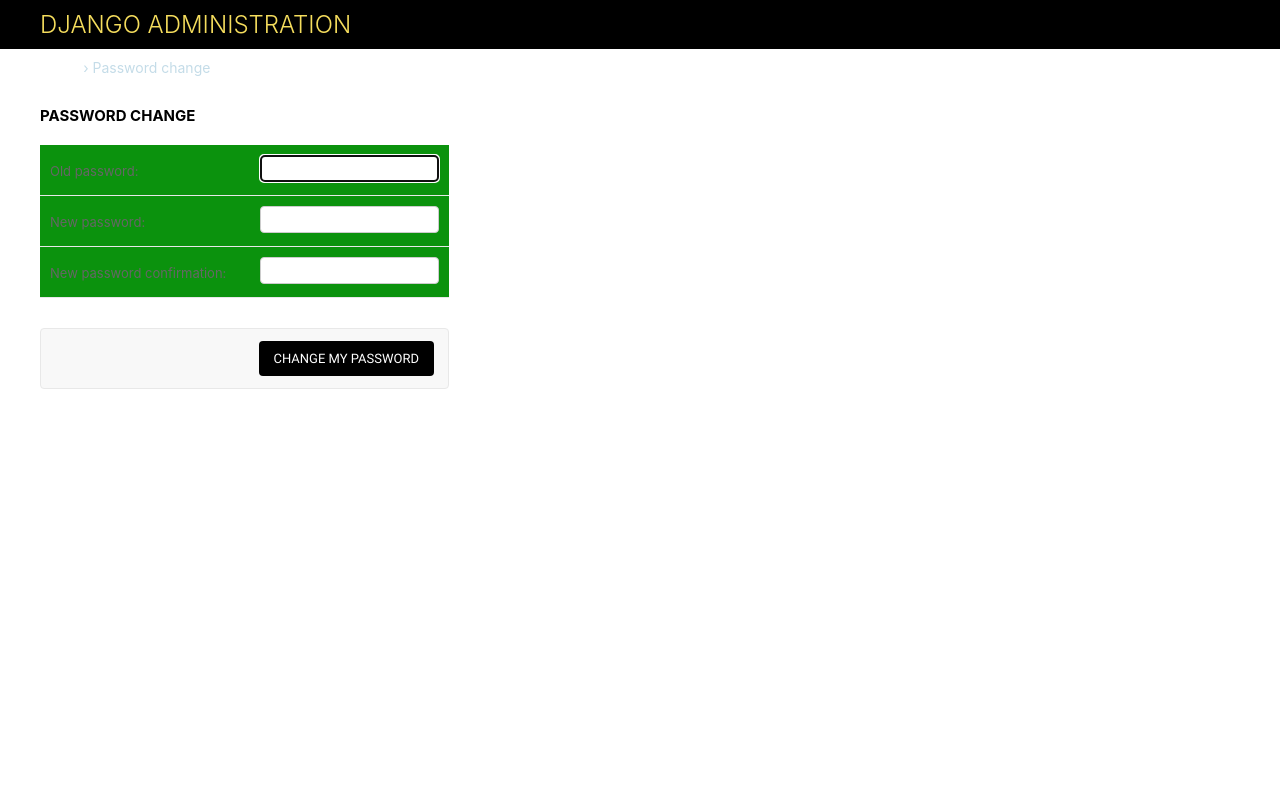
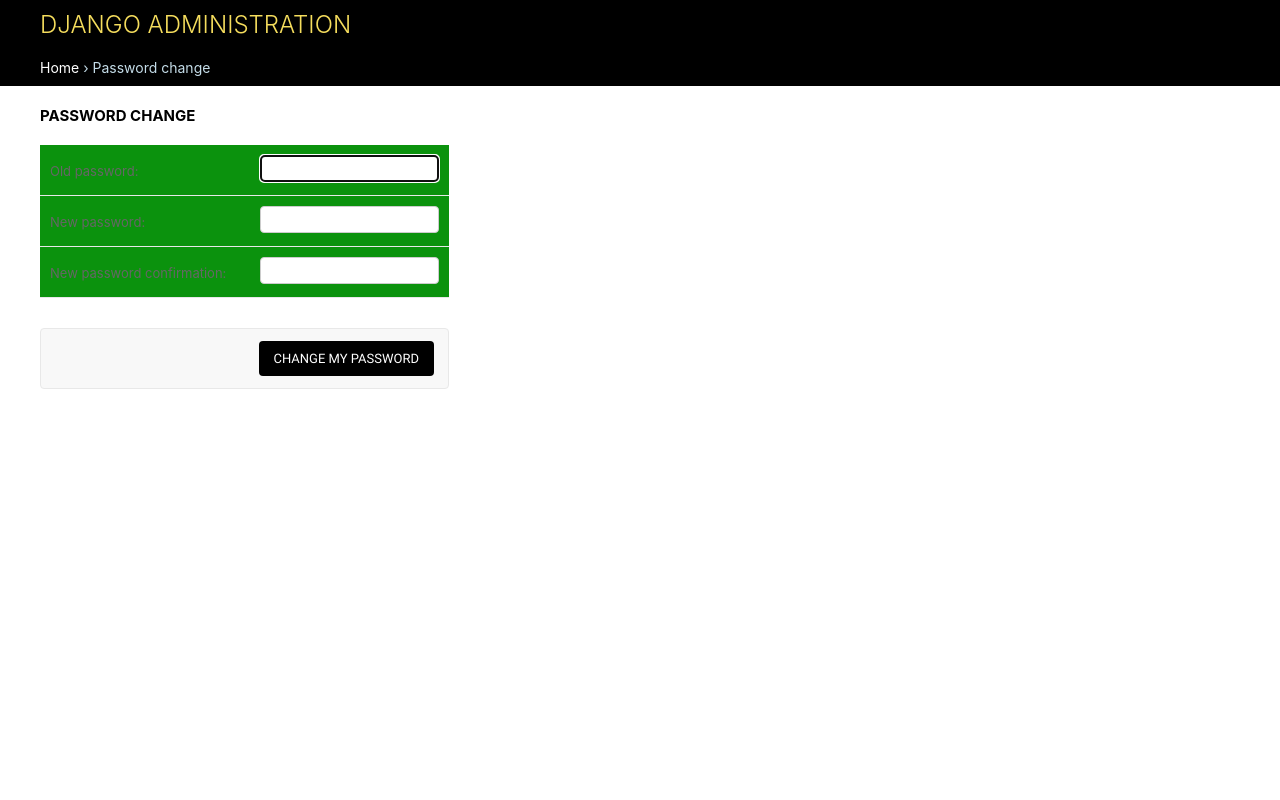
Before and after one commit to shadow-walker101/comm, a Django app: a page that uses templates/admin/base_site.html in a window 1280 px wide. Run offline with Django 3.2, Linux system fonts and the light colour scheme; the visitor is signed in with stand-in values (Sample User, id 1).

Commit message:
Modify admin dashboard color

```diff
--- a/pawame/settings.py
+++ b/pawame/settings.py
@@ -72,9 +72,9 @@ INSTALLED_APPS = [
     'intranet.apps.IntranetConfig',
     'crispy_forms',
     'django_registration',
-    'online_users',
     'django.contrib.humanize',
     'admincolors',
+    'online_users',
 
 
 ]
@@ -99,6 +99,7 @@ MIDDLEWARE = [
     'django.contrib.auth.middleware.AuthenticationMiddleware',
     'django.contrib.messages.middleware.MessageMiddleware',
     'django.middleware.clickjacking.XFrameOptionsMiddleware',
+
 
 
 ]
--- a/templates/admin/base_site.html
+++ b/templates/admin/base_site.html
@@ -2,8 +2,8 @@
 {% block extrastyle %}
 <style>
     :root {
-      --primary-color: #000000;
-      /* --primary-color-faded: #0B920D;   */
+       --primary-color: #000000;
+      --primary-color-faded: #000000;
       --secondary-color:#7b68ee ;
     }
     .model-group{
```
Also changed, not shown: 3 other files.
